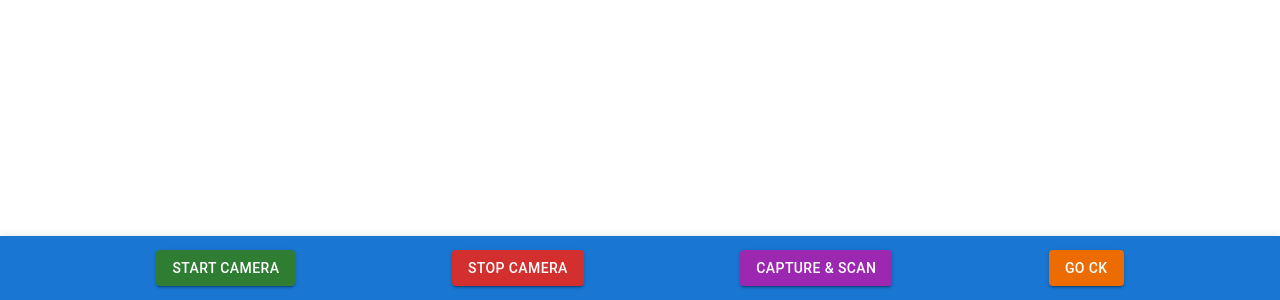
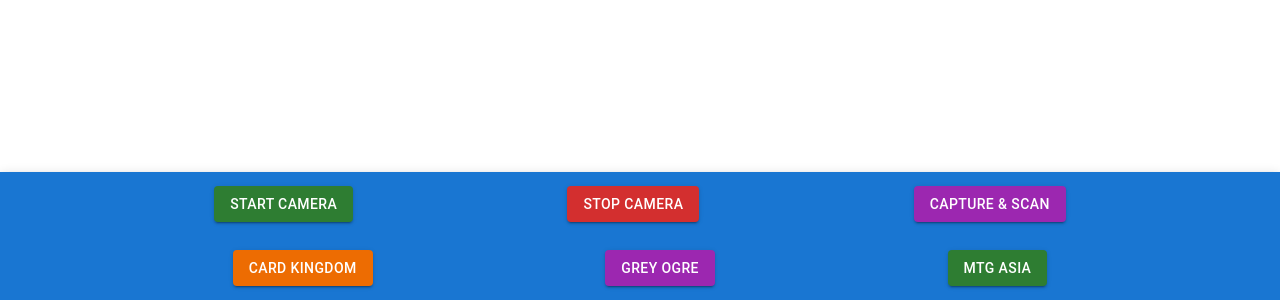
Before and after one commit to flyingshoe/mtg-card-finder, a Next.js app: page /scanner in a window 1280 px wide. Shown: the part 500-800 px from the top of the page. Built offline with nearby package versions, Linux system fonts and the light colour scheme.

Commit message:
feat: add mtg asia and grey ogre

```diff
--- a/app/scanner/page.tsx
+++ b/app/scanner/page.tsx
@@ -80,6 +80,24 @@
     );
   };
 
+  const linkToGreyOgre = () => {
+    window.open(
+      `https://www.greyogregames.com/search?page=1&q=${encodeURIComponent(
+        text
+      )}`,
+      "_blank"
+    );
+  };
+
+  const linkToMTGasia = () => {
+    window.open(
+      `https://www.mtg-asia.com/search?type=product&options%5Bprefix%5D=last&q=${encodeURIComponent(
+        text
+      )}`,
+      "_blank"
+    );
+  };
+
   function isAlphabetic(text: string) {
     return /^[A-Za-z]+$/.test(text);
   }
@@ -122,12 +140,24 @@
           <Button variant="contained" onClick={captureImage} color="secondary">
             Capture & Scan
           </Button>
+        </Toolbar>
+        <Toolbar disableGutters className="flex justify-evenly">
           <Button
             variant="contained"
             onClick={linkToCardKingdom}
             color="warning"
           >
-            Go CK
+            Card Kingdom
+          </Button>
+          <Button
+            variant="contained"
+            onClick={linkToGreyOgre}
+            color="secondary"
+          >
+            Grey Ogre
+          </Button>
+          <Button variant="contained" onClick={linkToMTGasia} color="success">
+            MTG asia
           </Button>
         </Toolbar>
       </AppBar>
```
